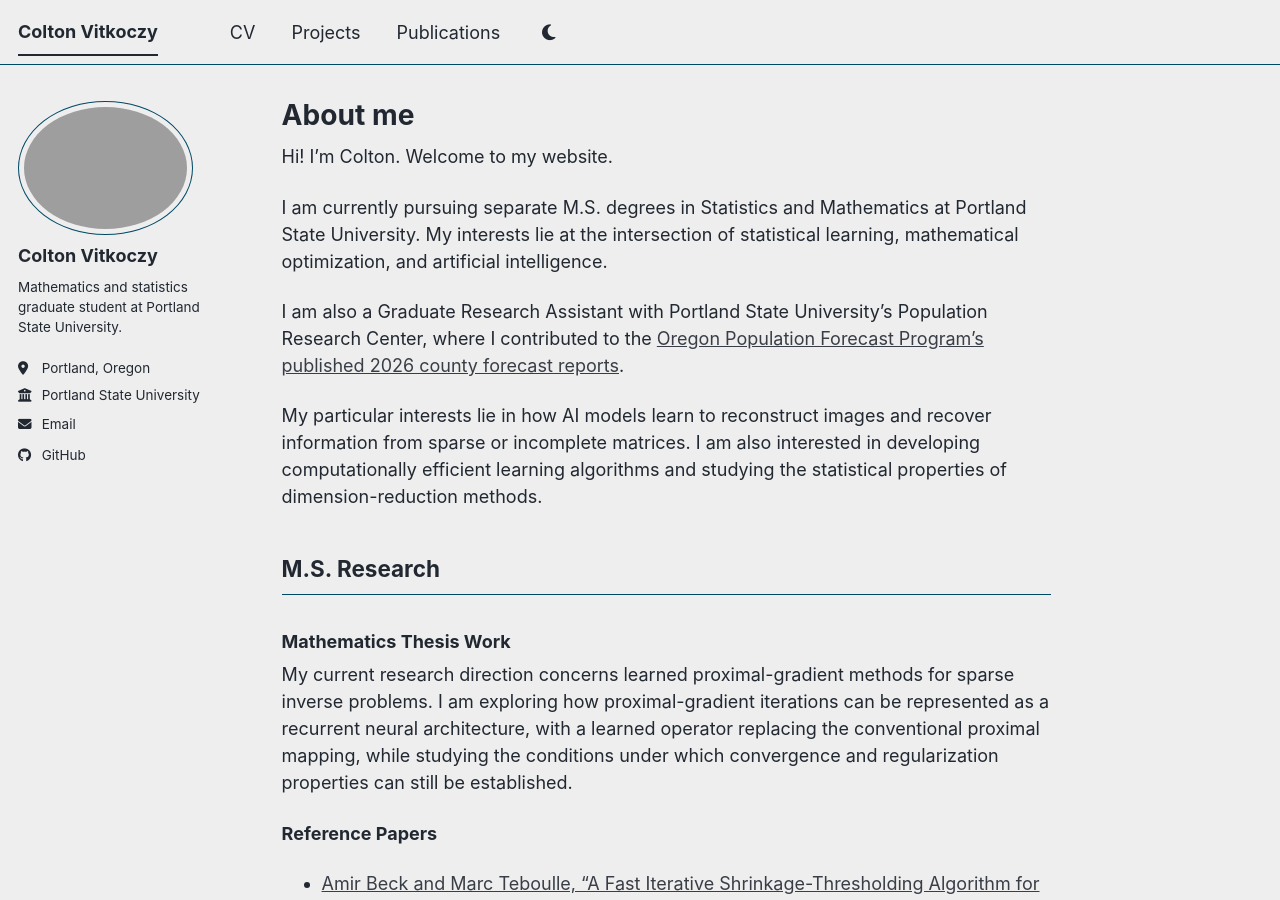
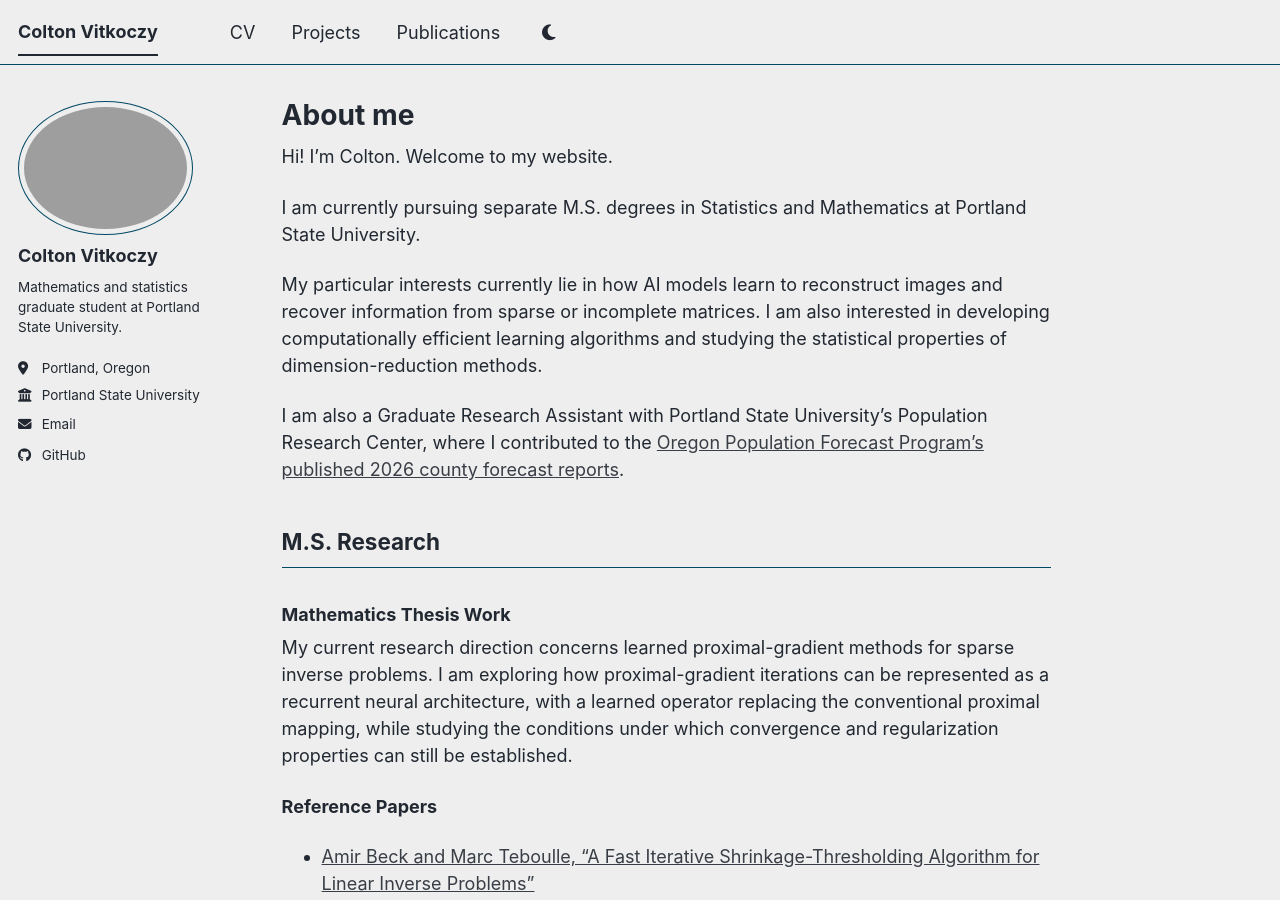
Before and after one commit to ColtonVitkoczy/ColtonVitkoczy.github.io, a Jekyll site: the page built from _pages/about.md, in a window 1280 px wide and 900 px high. Built offline with Jekyll 4.4.1, drawn with Linux system fonts in a browser that asks for light colours; a style sheet for code colours, icons or effects is not loaded.

Commit message:
Update about.md

```diff
--- a/_pages/about.md
+++ b/_pages/about.md
@@ -9,11 +9,11 @@ redirect_from:
 
 Hi! I'm Colton. Welcome to my website.
 
-I am currently pursuing separate M.S. degrees in Statistics and Mathematics at Portland State University. My interests lie at the intersection of statistical learning, mathematical optimization, and artificial intelligence.
+I am currently pursuing separate M.S. degrees in Statistics and Mathematics at Portland State University.
+
+My particular interests currently lie in how AI models learn to reconstruct images and recover information from sparse or incomplete matrices. I am also interested in developing computationally efficient learning algorithms and studying the statistical properties of dimension-reduction methods.
 
 I am also a Graduate Research Assistant with Portland State University's Population Research Center, where I contributed to the [Oregon Population Forecast Program's published 2026 county forecast reports](https://www.pdx.edu/population-research/population-forecasts).
-
-My particular interests lie in how AI models learn to reconstruct images and recover information from sparse or incomplete matrices. I am also interested in developing computationally efficient learning algorithms and studying the statistical properties of dimension-reduction methods.
 
 ## M.S. Research
 
```
